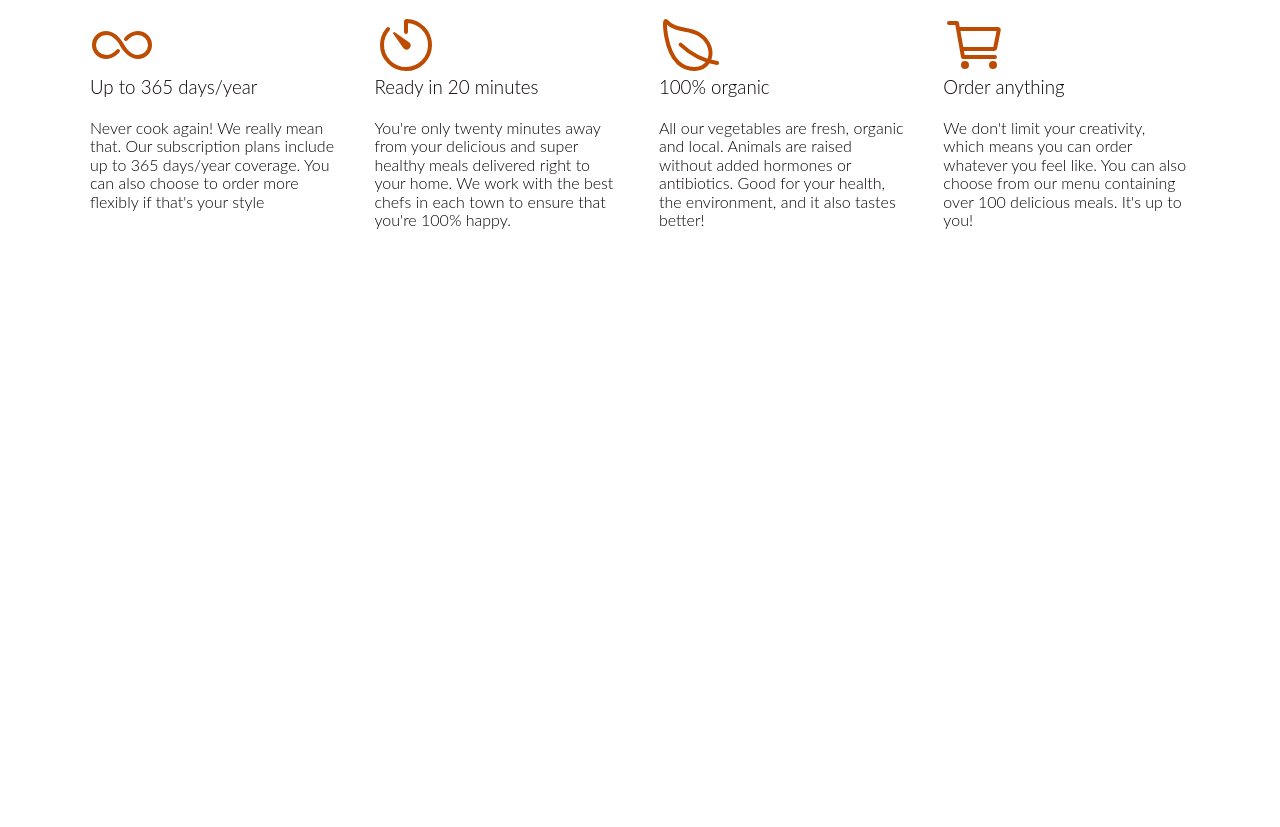
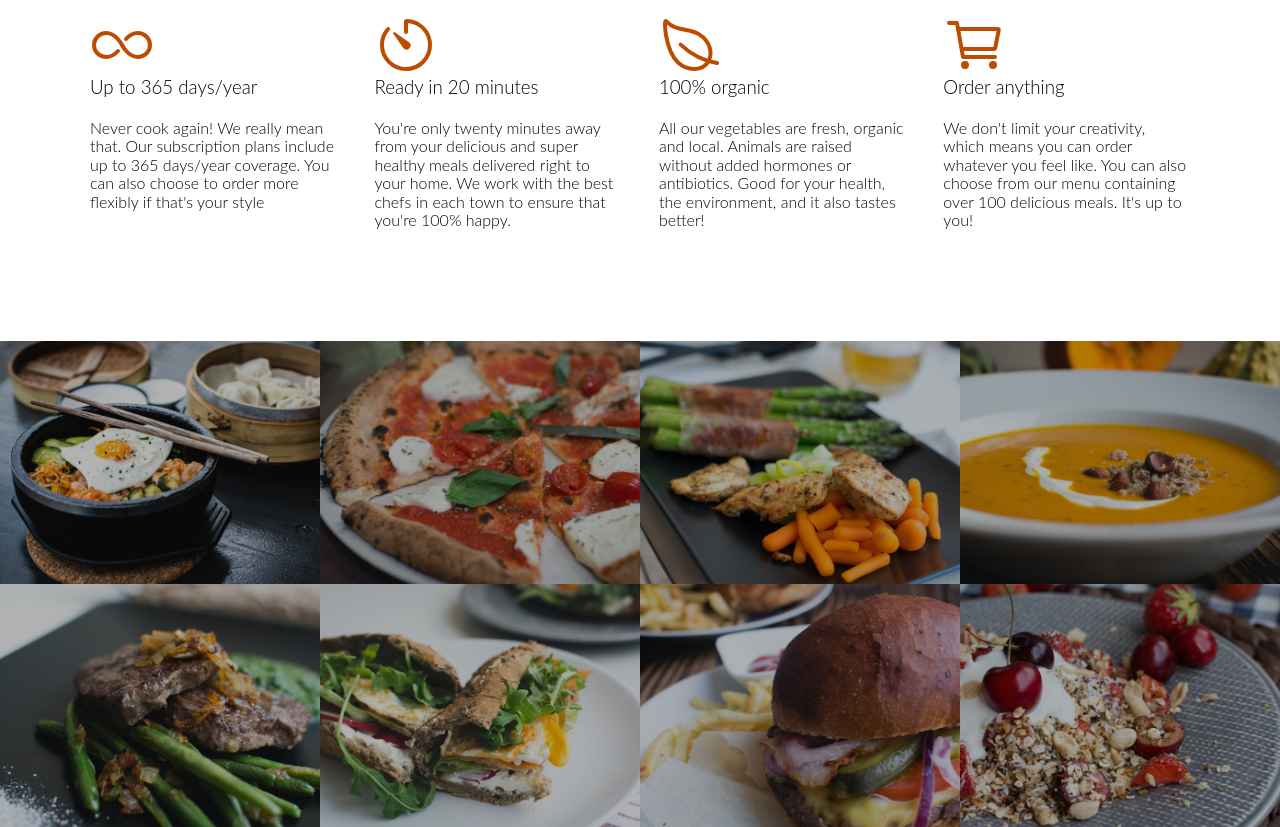
Before and after one commit to AvinashPandey2000/Omnifood, a plain HTML site: page index.html in a window 1280 px wide. Shown: the part 1074-1901 px from the top of the page. Before the commit the page ends 1415 px from the top, so only its background shows below. Drawn offline with nearby package versions, Linux system fonts and the light colour scheme; a web font is replaced by a local one.

Commit message:
designe the meal's section

```diff
--- a/index.html
+++ b/index.html
@@ -21,7 +21,10 @@
 
 </head>
 <body>
+
+    <!-- -------------------------------------- -->
     <!-- Header section -->
+    <!-- -------------------------------------- -->
     <header>
         <nav>
             <div class="row">
@@ -41,8 +44,9 @@
     </div>
     </header>
 
-    <!-- feature section -->
-
+    <!-- -------------------------------------- -->
+    <!-- Feature section  -->
+    <!-- -------------------------------------- -->
     <div class="section features">
         <div class="row">
             <h2>Get food fast &mdash; not fast food.</h2>
@@ -84,5 +88,67 @@
 
     </div>
 </div>
+    <!-- -------------------------------------- -->
+    <!-- meal's section  -->
+    <!-- -------------------------------------- -->
+    <div class="section-meals">
+            <ul class="meal-showcase">
+            <li>
+                <figure class="meal-photo">
+                    <img src="resources/img/1.jpg" alt="meals img photo">
+                </figure>
+            </li>
+
+            <li>
+                <figure class="meal-photo">
+                    <img src="resources/img/2.jpg" alt="meals img photo">
+                </figure>
+            </li>
+
+            <li>
+                <figure class="meal-photo">
+                    <img src="resources/img/3.jpg" alt="meals img photo">
+                </figure>
+            </li>
+
+            <li>
+                <figure class="meal-photo">
+                    <img src="resources/img/4.jpg" alt="meals img photo">
+                </figure>
+            </li>
+        </ul>
+
+        <ul class="meal-showcase">
+            <li>
+                <figure class="meal-photo">
+                    <img src="resources/img/5.jpg" alt="meals img photo">
+                </figure>
+            </li>
+            <li>
+                <figure class="meal-photo">
+                    <img src="resources/img/6.jpg" alt="meals img photo">
+                </figure>
+            </li>
+            <li>
+                <figure class="meal-photo">
+                    <img src="resources/img/7.jpg" alt="meals img photo">
+                </figure>
+            </li>
+            <li>
+                <figure class="meal-photo">
+                    <img src="resources/img/8.jpg" alt="meals img photo">
+                </figure>
+            </li>
+        </ul>
+
+    </div>
+
+
+
+
+
+
+
+
 </body>
 </html>
--- a/resources/css/style.css
+++ b/resources/css/style.css
@@ -164,11 +164,15 @@ color: #bd4c02 ;
     padding: 80px 0px;
 }
 
-.loge-copy{
-    font-family: sans-serif;
+.section .loge-copy{
+    font-family: Verdana, Geneva, Tahoma, sans-serif;
     word-spacing: 2px;
-    width: 100%;
+    text-align: center;
 }
+
+/* -------------------------------------- */
+ /* Feature section */
+/* -------------------------------------- */
 .features div{
     padding: 10px;
 }
@@ -177,3 +181,39 @@ font-size: 400%;
 display: block;
 color: #bd4c02;
 }
+
+
+/* feature img  */
+.meal-showcase{
+    list-style: none;
+    width: 100%;
+    overflow: hidden;
+}
+
+.meal-showcase li{
+    display: block;
+    float: left;
+    width: 25%;
+}
+
+.meal-photo{
+    width: 100%;
+    margin: 0;
+    overflow: hidden;
+    background-color: black;
+}
+
+.meal-photo img{
+    opacity: 0.7;
+    width: 100%;
+    height: auto;
+    transform: scale(1.15) ;
+    transition: transform 0.5s,opacity 0.5s;
+
+}
+
+.meal-photo img:hover{
+    transform: scale(1.03) ;
+    opacity: 1;
+
+}
```
Also changed, not shown: feature.PNG (added), omnifood.PNG (added), 1 other file.
